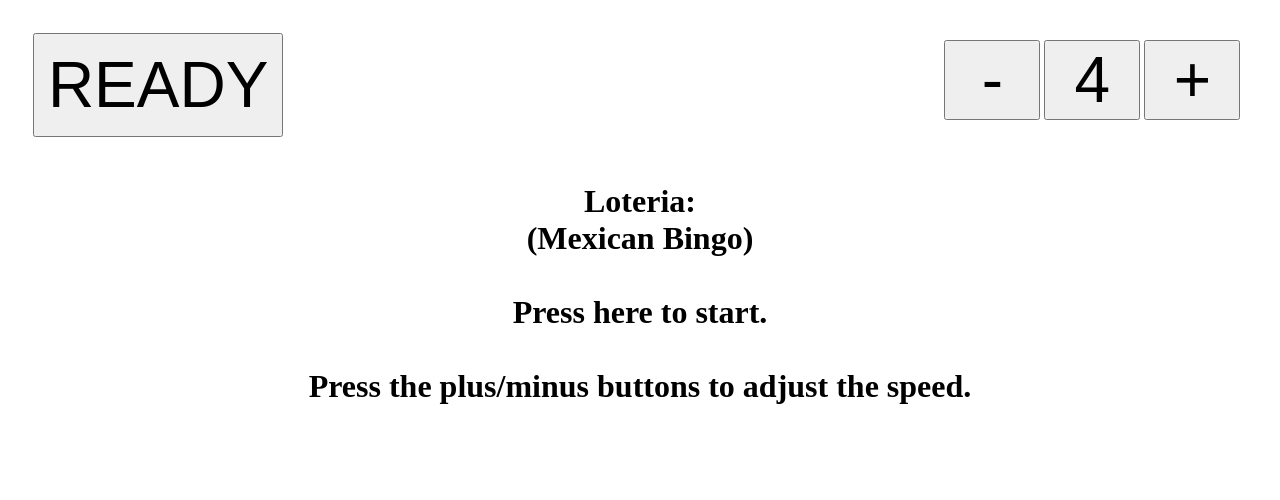
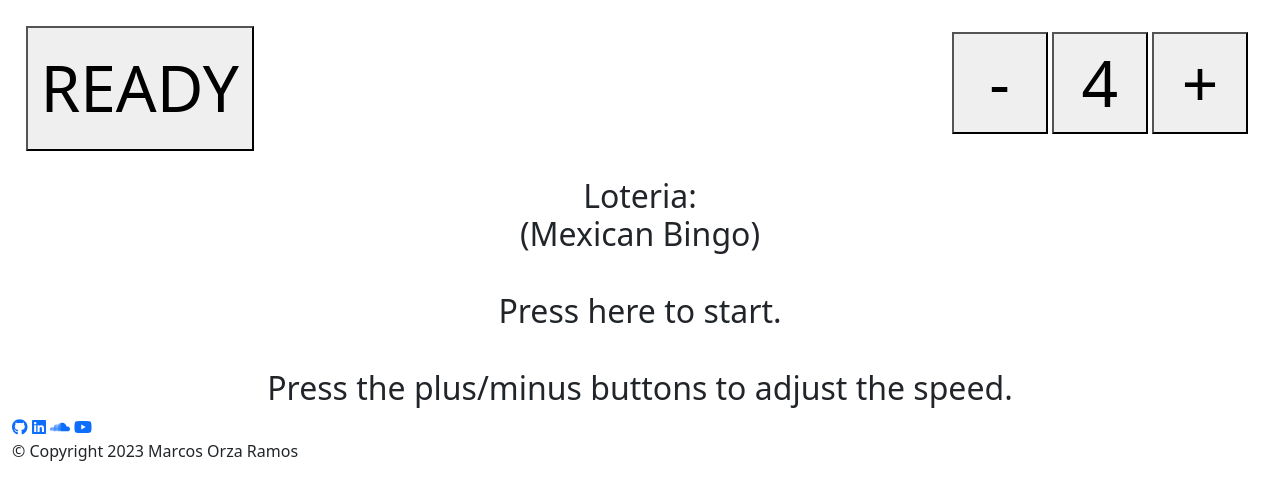
Before and after one commit to djmarquito/loteria, a plain HTML site: page index.html in a window 1280 px wide. Drawn offline with nearby package versions, Linux system fonts and the light colour scheme.

Commit message:
add footer

```diff
--- a/index.html
+++ b/index.html
@@ -4,17 +4,27 @@
     <meta charset="UTF-8">
     <meta name="viewport" content="width=device-width, initial-scale=1.0">
     <title>Mexican Bingo Caller</title>
+    <!-- (Bootstrap) CSS only-->
+    <link href="https://cdn.jsdelivr.net/npm/bootstrap@5.3.2/dist/css/bootstrap.min.css" rel="stylesheet" integrity="sha384-T3c6CoIi6uLrA9TneNEoa7RxnatzjcDSCmG1MXxSR1GAsXEV/Dwwykc2MPK8M2HN" crossorigin="anonymous">
+
+    <!-- JavaScript Bundle with Popper -->
+    <script src="https://cdn.jsdelivr.net/npm/bootstrap@5.3.2/dist/js/bootstrap.bundle.min.js" integrity="sha384-C6RzsynM9kWDrMNeT87bh95OGNyZPhcTNXj1NW7RuBCsyN/o0jlpcV8Qyq46cDfL" crossorigin="anonymous"></script>
+
+    <!-- CSS stylesheet -->
+    <link rel="stylesheet" href="./style.css">
+
+    <!-- JavaScript script -->
+    <script src="./script.js"></script>
+
+    <!-- Font awesome -->
+    <!-- <script defer src="https://use.fontawesome.com/releases/v6.2.0/js/all.js"></script> -->
+    <script defer src="https://use.fontawesome.com/releases/v6.4.2/js/all.js"></script>
 </head>
 
 <body>
-
-    <link rel="stylesheet" href="./style.css">
-    <script src="./script.js"></script>
-
-
     <div class="grid-container">
         <div class="button_container">
-            <button id="play" type="button" onclick="play()" value="start">READY</button>
+            <button id="play" type="button">READY</button>
         </div>
 
         <div class="button_container"  id="speed_div">
@@ -32,5 +42,15 @@
         </h1>
     </div>
 
+<!-- Footer -->
+<footer id="footer">
+    <div class="container-fluid">
+      <a href="https://github.com/djmarquito" ><i class="social-media-icon fa-brands fa-github"></i></a>
+      <a href="https://www.linkedin.com/in/marcos-orza-ramos-8323a798/"><i class="social-media-icon fa-brands fa-linkedin"></i></a>
+      <a href="https://soundcloud.com/marquitodj"><i class="social-media-icon fa-brands fa-soundcloud"></i></a>
+      <a href="https://www.youtube.com/user/MarquitoDJ"><i class="social-media-icon fa-brands fa-youtube"></i></a>
+      <p>© Copyright 2023 Marcos Orza Ramos</p>
+    </div>
+  </footer>
 </body>
 </html>
```
